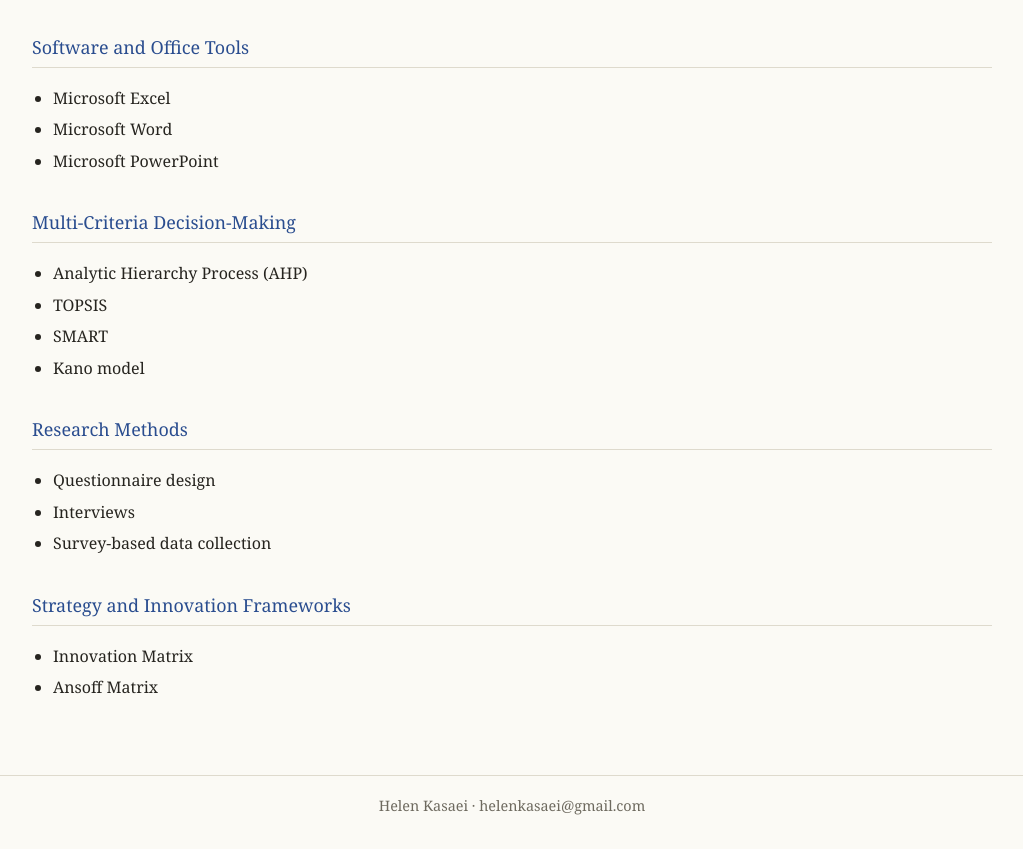
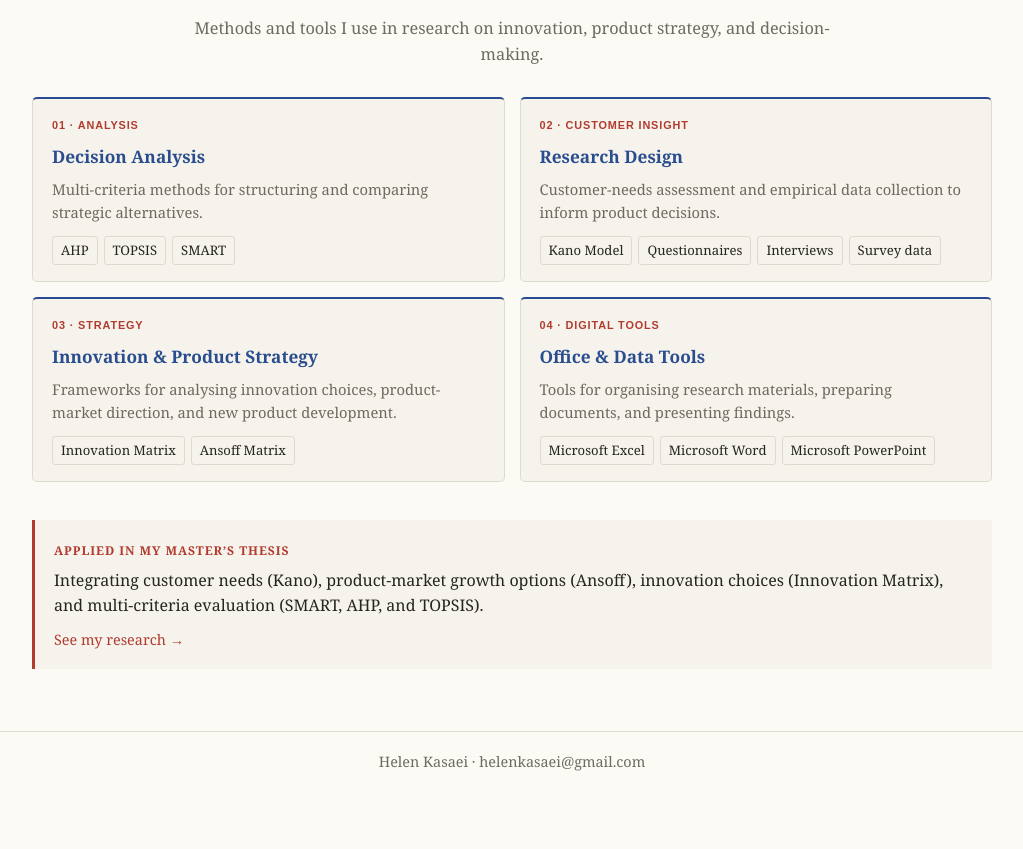
Before and after one commit to helenkasaei/helenkasaei.github.io, a plain HTML site: page skills.html in a window 1280 px wide. Shown: the part 237-1086 px from the top of the page, without its empty margins (128-1151 px from the left). After the commit the page ends 1043 px from the top, so only its background shows below. Drawn offline with Linux system fonts and the light colour scheme.

Commit message:
Upgrade skills page presentation

```diff
--- a/skills.html
+++ b/skills.html
@@ -5,7 +5,7 @@
 <meta name="viewport" content="width=device-width, initial-scale=1.0">
 <meta name="description" content="Research, analytical, software, and strategy skills of Helen Kasaei.">
 <title>Skills · Helen Kasaei</title>
-<link rel="stylesheet" href="site.css?v=20261124-7">
+<link rel="stylesheet" href="site.css?v=20261124-8">
 </head>
 <body>
 <header class="site-header">
@@ -13,7 +13,7 @@
     <h1 class="site-title">Helen Kasaei</h1>
     <nav class="tabs" aria-label="Main navigation">
       <a href="index.html#home">Home</a>
-      <a href="research.html?v=20261124-7">Research</a>
+      <a href="research.html?v=20261124-8">Research</a>
       <a href="education.html">Education</a>
       <a href="skills.html" aria-current="page">Skills</a>
       <a href="cv.html">CV</a>
@@ -25,7 +25,7 @@
     </button>
     <nav id="mobile-menu" class="mobile-menu" aria-label="Mobile navigation">
       <a href="index.html#home">Home</a>
-      <a href="research.html?v=20261124-7">Research</a>
+      <a href="research.html?v=20261124-8">Research</a>
       <a href="education.html">Education</a>
       <a href="skills.html">Skills</a>
       <a href="cv.html">CV</a>
@@ -35,24 +35,45 @@
 </header>
 <main class="wrap">
   <h2 class="page-title">Skills</h2>
-  <section class="skills-section">
-    <h2>Software and Office Tools</h2><hr>
-    <ul class="interests"><li>Microsoft Excel</li><li>Microsoft Word</li><li>Microsoft PowerPoint</li></ul>
+  <p class="page-lead">Methods and tools I use in research on innovation, product strategy, and decision-making.</p>
+
+  <section class="skills-section" aria-labelledby="skillset-heading">
+    <h2 class="visually-hidden" id="skillset-heading">Skill areas</h2>
+    <div class="skills-grid">
+      <article class="skill-card">
+        <div class="skill-card-kicker">01 · ANALYSIS</div>
+        <h3>Decision Analysis</h3>
+        <p>Multi-criteria methods for structuring and comparing strategic alternatives.</p>
+        <ul class="skill-tags"><li>AHP</li><li>TOPSIS</li><li>SMART</li></ul>
+      </article>
+      <article class="skill-card">
+        <div class="skill-card-kicker">02 · CUSTOMER INSIGHT</div>
+        <h3>Research Design</h3>
+        <p>Customer-needs assessment and empirical data collection to inform product decisions.</p>
+        <ul class="skill-tags"><li>Kano Model</li><li>Questionnaires</li><li>Interviews</li><li>Survey data</li></ul>
+      </article>
+      <article class="skill-card">
+        <div class="skill-card-kicker">03 · STRATEGY</div>
+        <h3>Innovation &amp; Product Strategy</h3>
+        <p>Frameworks for analysing innovation choices, product-market direction, and new product development.</p>
+        <ul class="skill-tags"><li>Innovation Matrix</li><li>Ansoff Matrix</li></ul>
+      </article>
+      <article class="skill-card">
+        <div class="skill-card-kicker">04 · DIGITAL TOOLS</div>
+        <h3>Office &amp; Data Tools</h3>
+        <p>Tools for organising research materials, preparing documents, and presenting findings.</p>
+        <ul class="skill-tags"><li>Microsoft Excel</li><li>Microsoft Word</li><li>Microsoft PowerPoint</li></ul>
+      </article>
+    </div>
   </section>
-  <section class="skills-section">
-    <h2>Multi-Criteria Decision-Making</h2><hr>
-    <ul class="interests"><li>Analytic Hierarchy Process (AHP)</li><li>TOPSIS</li><li>SMART</li><li>Kano model</li></ul>
-  </section>
-  <section class="skills-section">
-    <h2>Research Methods</h2><hr>
-    <ul class="interests"><li>Questionnaire design</li><li>Interviews</li><li>Survey-based data collection</li></ul>
-  </section>
-  <section class="skills-section">
-    <h2>Strategy and Innovation Frameworks</h2><hr>
-    <ul class="interests"><li>Innovation Matrix</li><li>Ansoff Matrix</li></ul>
-  </section>
+
+  <aside class="skills-application">
+    <span class="application-label">Applied in my master’s thesis</span>
+    <p>Integrating customer needs (Kano), product-market growth options (Ansoff), innovation choices (Innovation Matrix), and multi-criteria evaluation (SMART, AHP, and TOPSIS).</p>
+    <a href="research.html?v=20261124-8">See my research <span aria-hidden="true">→</span></a>
+  </aside>
 </main>
 <footer class="site-footer"><div class="wrap">Helen Kasaei · <a href="mailto:helenkasaei@gmail.com">helenkasaei@gmail.com</a></div></footer>
-<script src="site.js?v=20261124-7"></script>
+<script src="site.js?v=20261124-8"></script>
 </body>
 </html>
```
